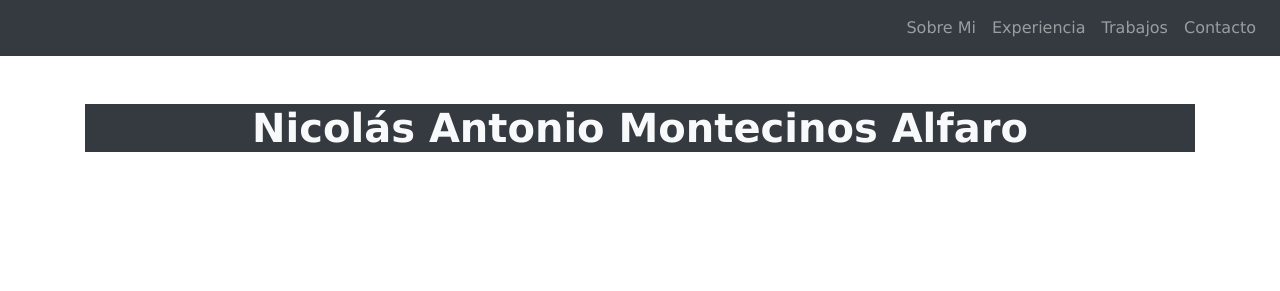
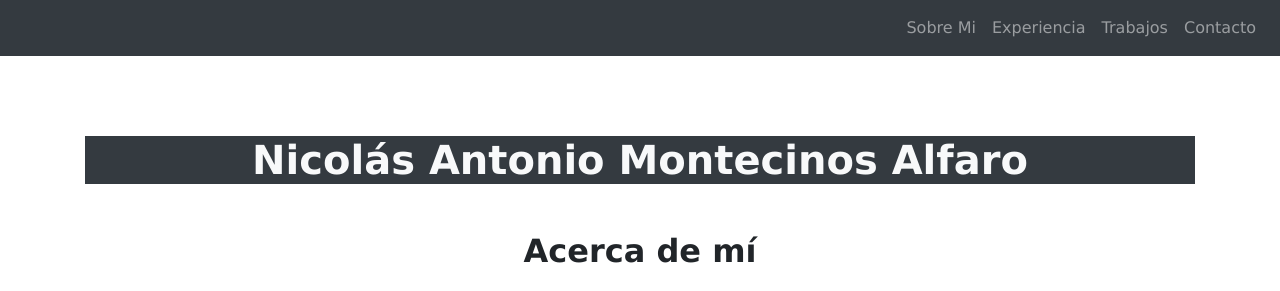
Before and after one commit to NICOLASMONTECINOS01/Portafolio--Nicolas, a plain HTML site: page index.html in a window 1280 px wide. Shown: the top 291 px of the page. Drawn offline with nearby package versions, Linux system fonts and the light colour scheme; a script that the page names is missing.

```diff
--- a/assets/css/style.css
+++ b/assets/css/style.css
@@ -9,3 +9,6 @@
     padding-bottom: 30rem;
 
   }
+  .name{
+    margin-top: 5em;
+  }
--- a/index.html
+++ b/index.html
@@ -50,20 +50,21 @@
       </nav>
 
 <main>
-    <header class="text-center pt-5 mt-0">
+    <div class="text-center name">
 
         <div class="container">
         <h1 class="bg-dark font-weight-bold text-light">Nicolás Antonio Montecinos Alfaro</h1>
 
     </div>
 
-    </header>
+    </div>
 
     <section id="about" class="container text-center my-5">
 
         <h2 class="display-5 font-weight-bold my-4">Acerca de mí</h2>
         <div class="text-justify">
         <p class="my-4">Aprendiendo a ser un  desarrollador full stack para ganarme la vida con lo que me gusta</p></div>
+        <section></section>
 
         <!-- Carrusel -->
     <section class="d-none d-lg-block">
```
